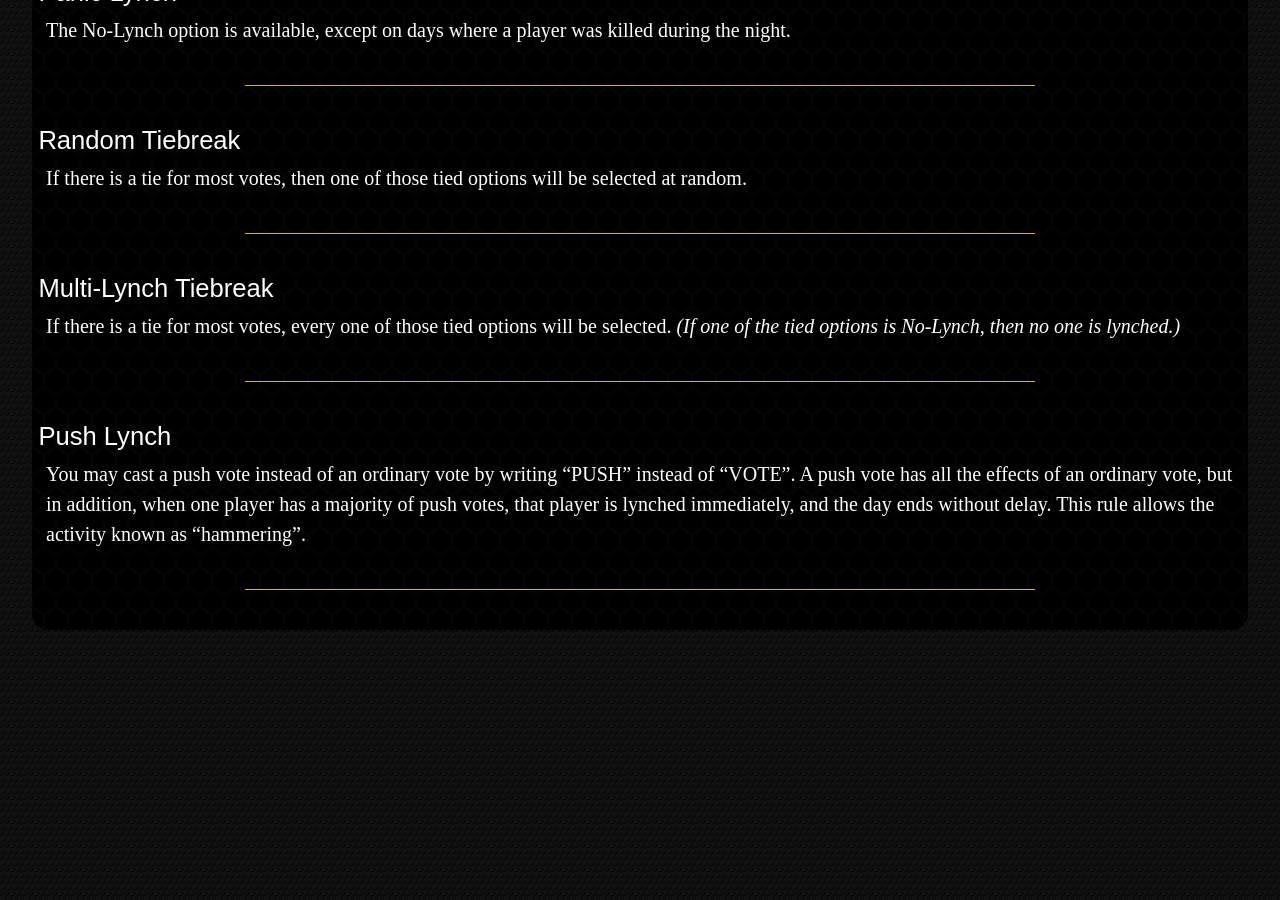
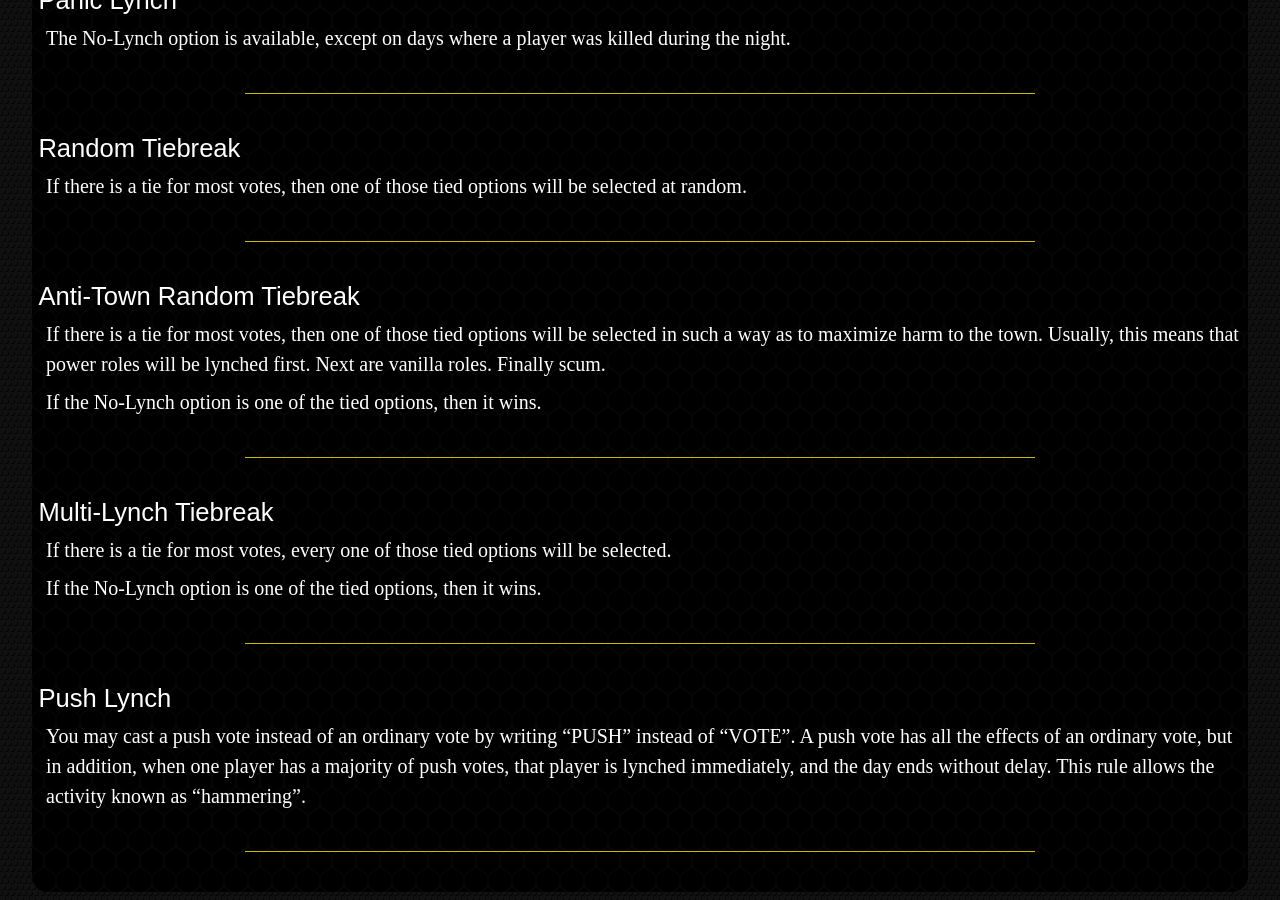
Before and after one commit to funwithbrains/funwithbrains.github.io, a Jekyll site: the page built from _mafia/info/day-system.md, in a window 1280 px wide and 900 px high, scrolled down 2248 px. Built offline with Jekyll 4.4.1, drawn with Linux system fonts in a browser that asks for light colours; before the commit the page ends 2886 px from its top, so only the background shows below that; some of the changed text lies outside the part shown.

Commit message:
updated game info

```diff
--- a/_mafia/info/day-system.md
+++ b/_mafia/info/day-system.md
@@ -12,7 +12,9 @@
 
 Whenever you cast a new vote, you cancel your previous vote.
 
-If you want to cancel your vote without making a new one, start your comment with something like "UNVOTE". Your vote comments don't need to be perfect. The GM will be reading these by sight.
+If you want to cancel your vote without making a new one, start your comment with something like "UNVOTE".
+
+Your votes might be counted by a GM-automation tool. If you want to be sure your vote is counted, please be sure it follows these guidelines.
 
 ----
 
@@ -90,9 +92,19 @@
 
 ----
 
+#### Anti-Town Random Tiebreak
+
+If there is a tie for most votes, then one of those tied options will be selected in such a way as to maximize harm to the town. Usually, this means that power roles will be lynched first. Next are vanilla roles. Finally scum.
+
+If the No-Lynch option is one of the tied options, then it wins.
+
+----
+
 #### Multi-Lynch Tiebreak
 
-If there is a tie for most votes, every one of those tied options will be selected. *(If one of the tied options is No-Lynch, then no one is lynched.)*
+If there is a tie for most votes, every one of those tied options will be selected.
+
+If the No-Lynch option is one of the tied options, then it wins.
 
 ----
 
```
